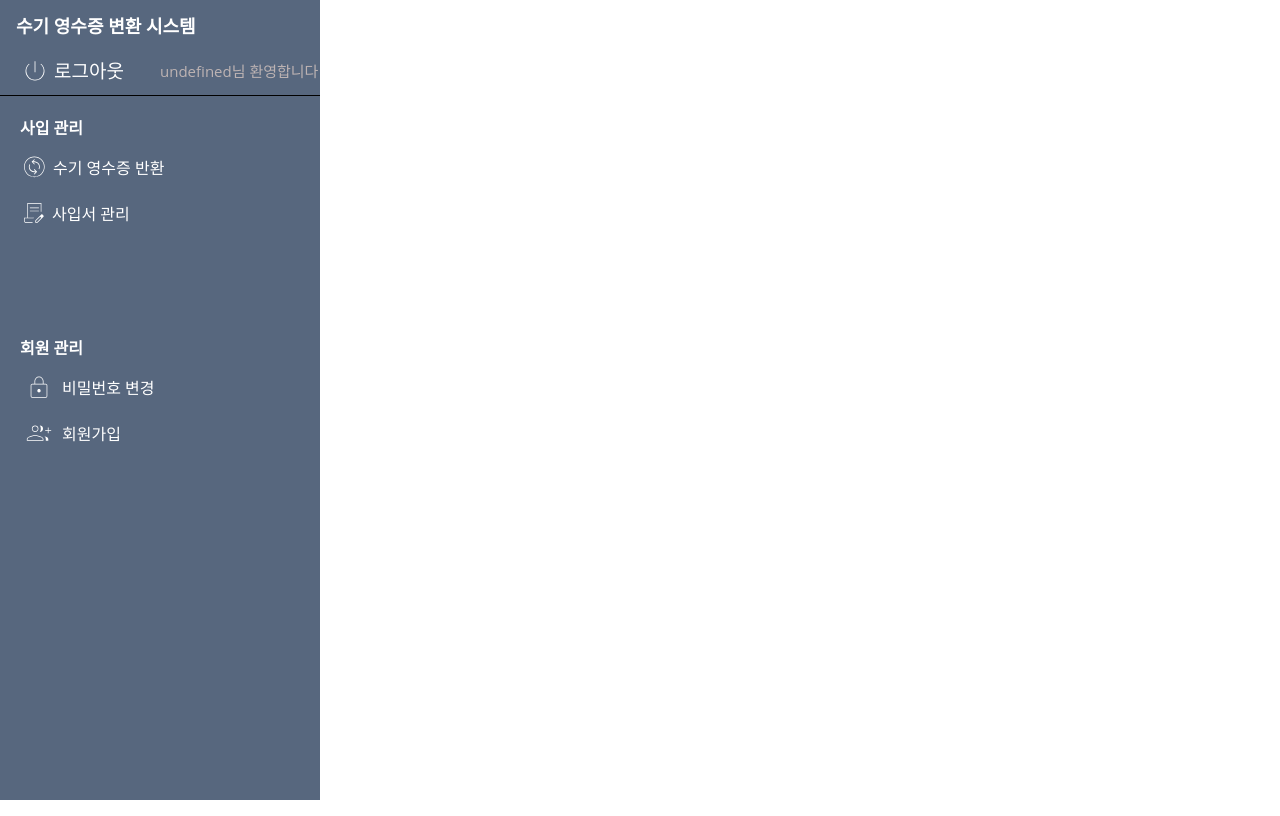
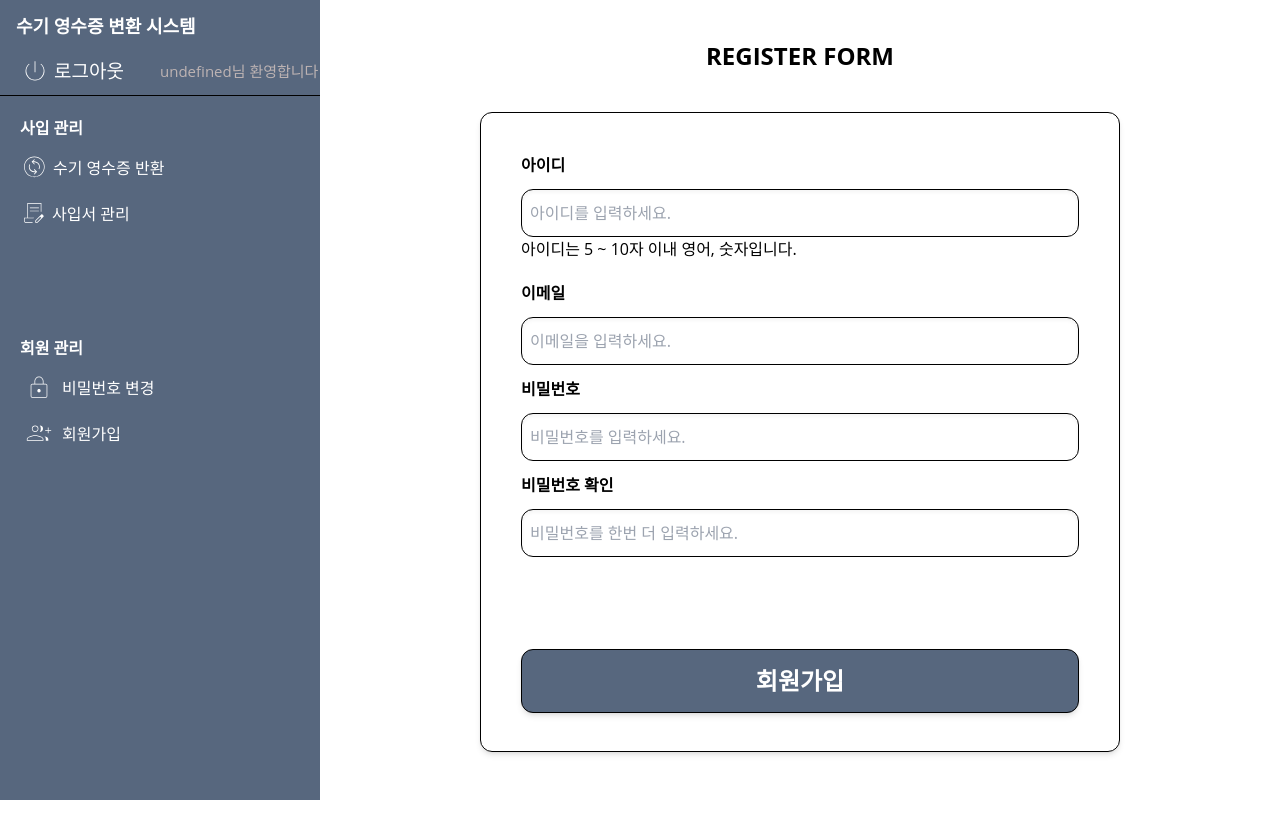
Before and after one commit to JisooOvO/DataAnalystProject-Frontend-YoungmanProject, a React (Create React App) app: page /signup in a window 1280 px wide. Built offline with nearby package versions, Linux system fonts and the light colour scheme.

Commit message:
add login module

```diff
--- a/src/App.js
+++ b/src/App.js
@@ -2,17 +2,22 @@ import { BrowserRouter, Route, Routes } from "react-router-dom";
 import "./index.css"
 import Login from "./page/Login";
 import Header from "./component/Header";
+import Signup from "./page/Signup";
+import { RecoilRoot } from "recoil";
 
 function App() {
   return (
     <div className="App">
       <BrowserRouter>
+        <RecoilRoot>
           <Header />
           <main>
             <Routes>
               <Route path="/login" element={<Login />} />
+              <Route path="/signup" element={<Signup />} />
             </Routes>
           </main>
+        </RecoilRoot>
       </BrowserRouter>
     </div >
   );
--- a/src/component/common/Common.js
+++ b/src/component/common/Common.js
@@ -1 +1,8 @@
+import { atom } from "recoil"
+
 export const BACKENDURL = "http://10.125.121.212:8080"
+
+export const AtomIsLogin = atom({
+    key: "isLogin",
+    default: false,
+})
--- a/src/component/login/LoginForm.js
+++ b/src/component/login/LoginForm.js
@@ -1,16 +1,24 @@
-import FormComponent from "../login/FormComponent"
+import FormComponent from "./FormComponent"
 import LoginFormNav from "../login/LoginFormNav"
 import CustomButton from "../common/CustomButton"
 import CustomCircle from "../common/CustomCircle"
 import SearchIcon from "../../image/SearchIcon"
-import { BACKENDURL } from "../common/Common"
+import { AtomIsLogin, BACKENDURL } from "../common/Common"
+import { useNavigate } from "react-router-dom"
+import { useState } from "react"
+import { useRecoilState } from "recoil"
 
 const LoginForm = () => {
+  const navigate = useNavigate();
+  const [isTouched, setIsTouched] = useState(false);
+  const [isLogin, setIsLogin] = useRecoilState(AtomIsLogin);
+
   const handleLoginButton = (e) => {
+    if(isTouched) return;
     e.preventDefault();
     const username = document.querySelector("#username").value;
     const password = document.querySelector("#password").value;
-
+    setIsTouched(true);
     fetch(BACKENDURL + "/login",{
       method : "post",
       body : JSON.stringify({
@@ -19,8 +27,13 @@ const LoginForm = () => {
       })
     })
     .then(res => {
-      if(res === 200){
+      if(res.status === 200){
         alert("로그인에 성공하셨습니다. 메인 페이지로 이동합니다.");
+        sessionStorage.setItem("token",res.headers.get("Authorization"));
+        sessionStorage.setItem("username",res.headers.get("Username"));
+        setIsLogin(true);
+        navigate("/");
+        setIsTouched(false);
       }else{
         alert("아이디 또는 비밀번호가 일치하지 않습니다.");
       }
--- /dev/null
+++ b/src/component/signup/SignupForm.js
@@ -0,0 +1,21 @@
+import CustomButton from "../common/CustomButton"
+import SignupFormComponent from "./SignupFormComponent"
+const SignupForm = () => {
+  const handleSignupButton = () => {
+
+  }
+
+  return (
+    <form className="w-full h-[40rem] border border-black rounded-xl shadow-md p-10">
+      <div className="w-full mb-8">
+          <SignupFormComponent title={"아이디"} id={"username"} placeholder={"아이디를 입력하세요."} type={"text"} subtitle={"아이디는 5 ~ 10자 이내 영어, 숫자입니다."}/>
+      </div>
+      <SignupFormComponent title={"이메일"} id={"email"} placeholder={"이메일을 입력하세요."} type={"email"}/>
+      <SignupFormComponent title={"비밀번호"} id={"password"} placeholder={"비밀번호를 입력하세요."} type={"password"}/>
+      <SignupFormComponent title={"비밀번호 확인"} id={"checkPassword"} placeholder={"비밀번호를 한번 더 입력하세요."} type={"password"}/>
+      <div className="mt-20 w-full h-16 font-bold text-2xl text-white"><CustomButton title={"회원가입"} func={handleSignupButton}/></div>
+    </form>
+  )
+}
+
+export default SignupForm
--- /dev/null
+++ b/src/component/signup/SignupFormComponent.js
@@ -0,0 +1,13 @@
+import CustomInput from "../common/CustomInput"
+
+const SignupFormComponent = ({title,subtitle,type,id,placeholder}) => {
+  return (
+    <div className="w-full h-24">
+        <p className="mb-3 font-bold">{title}</p>
+        <div className="h-12"><CustomInput type={type} id={id} placeholder={placeholder}/></div>
+        <p>{subtitle}</p>
+    </div>
+  )
+}
+
+export default SignupFormComponent
--- a/src/page/Signup.js
+++ b/src/page/Signup.js
@@ -1,10 +1,11 @@
 import TitleHeader from "../component/common/TitleHeader"
+import SignupForm from "../component/signup/SignupForm"
 
 const Signup = () => {
   return (
     <div className="w-[85%] max-w-[40rem] h-full mx-auto">
       <TitleHeader title={"REGISTER FORM"}/>
-
+      <SignupForm/>
     </div>
   )
 }
```
Lines whose indentation alone changed are shown as unchanged.
